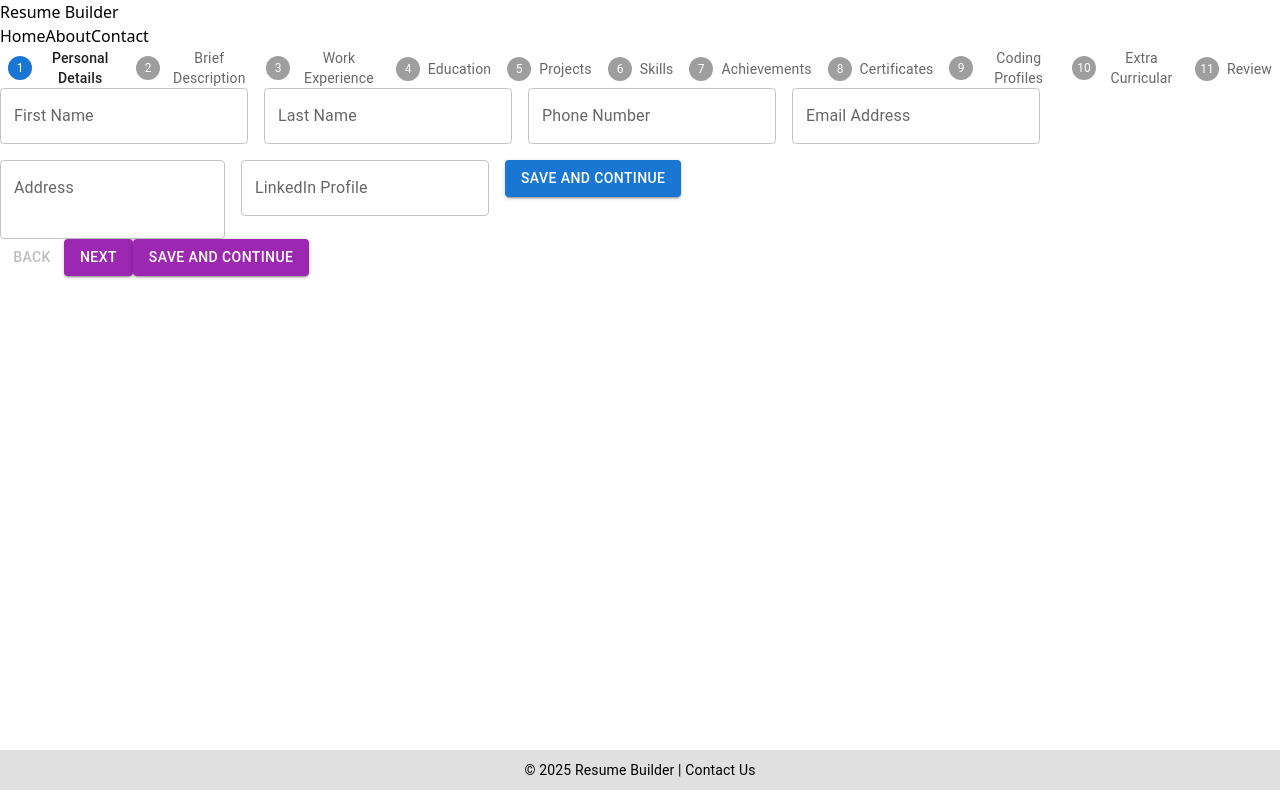
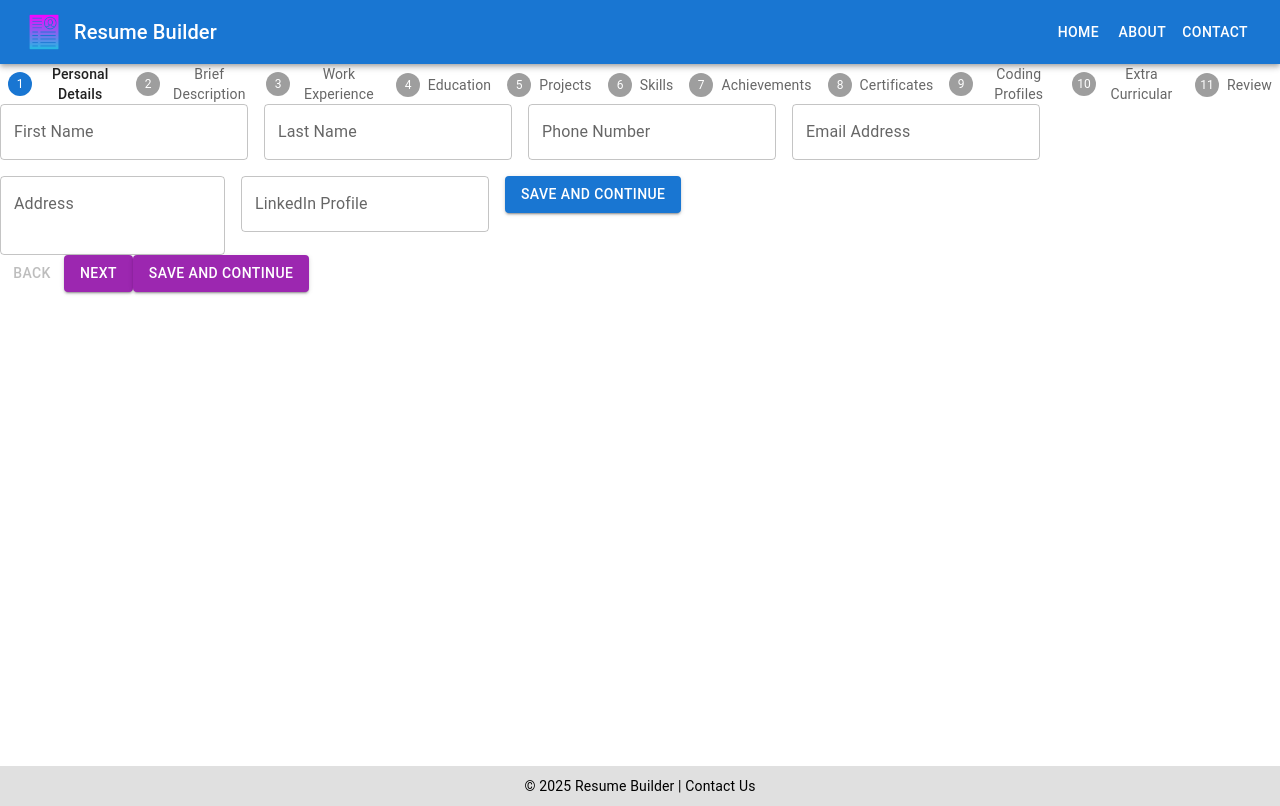
Before and after one commit to vishrut03/Resume-Builder, a React (Vite) app in the folder frontend/: page / in a window 1280 px wide. Built offline with nearby package versions, Linux system fonts and the light colour scheme.

Commit message:
Update Header.jsx
Header.jsx Updated using MUI and also also added image.

```diff
--- a/frontend/src/components/Header.jsx
+++ b/frontend/src/components/Header.jsx
@@ -1,14 +1,89 @@
-import React from 'react';
+import React, { useState } from "react"
+import {
+  AppBar,
+  Toolbar,
+  Typography,
+  Button,
+  IconButton,
+  Box,
+  Drawer,
+  List,
+  ListItem,
+  ListItemText,
+  ListItemButton,
+} from "@mui/material"
+import MenuIcon from "@mui/icons-material/Menu"
+import { styled } from "@mui/material/styles"
+
+const StyledAppBar = styled(AppBar)(({ theme }) => ({
+  backgroundColor: theme.palette.primary.main,
+}))
+
+const LogoImage = styled("img")({
+  height: "40px",
+  marginRight: "10px",
+})
+
+const DrawerList = styled(List)({
+  width: 250,
+})
 
 export default function Header() {
+  const [drawerOpen, setDrawerOpen] = useState(false)
+
+  const toggleDrawer = (open) => (event) => {
+    if (event.type === "keydown" && (event.key === "Tab" || event.key === "Shift")) {
+      return
+    }
+    setDrawerOpen(open)
+  }
+
+  const menuItems = ["Home", "About", "Contact"]
+
+  const list = () => (
+    <DrawerList role="presentation" onClick={toggleDrawer(false)} onKeyDown={toggleDrawer(false)}>
+      {menuItems.map((text) => (
+        <ListItem key={text} disablePadding>
+          <ListItemButton>
+            <ListItemText primary={text} />
+          </ListItemButton>
+        </ListItem>
+      ))}
+    </DrawerList>
+  )
+
   return (
-    <header className="flex items-center justify-between bg-blue-600 p-4 shadow-md">
-      <div className="text-white text-xl font-semibold">Resume Builder</div>
-      <div className="flex space-x-4">
-        <button className="text-white hover:text-gray-200">Home</button>
-        <button className="text-white hover:text-gray-200">About</button>
-        <button className="text-white hover:text-gray-200">Contact</button>
-      </div>
-    </header>
-  );
+    <>
+      <StyledAppBar position="static">
+        <Toolbar>
+          <IconButton
+            size="large"
+            edge="start"
+            color="inherit"
+            aria-label="menu"
+            onClick={toggleDrawer(true)}
+            sx={{ mr: 2, display: { sm: "none" } }}
+          >
+            <MenuIcon />
+          </IconButton>
+          <Box sx={{ display: "flex", alignItems: "center", flexGrow: 1 }}>
+            <LogoImage src='../favicon.png' alt="Logo" />
+            <Typography variant="h6" component="div">
+              Resume Builder
+            </Typography>
+          </Box>
+          <Box sx={{ display: { xs: "none", sm: "block" } }}>
+            {menuItems.map((item) => (
+              <Button key={item} color="inherit">
+                {item}
+              </Button>
+            ))}
+          </Box>
+        </Toolbar>
+      </StyledAppBar>
+      <Drawer anchor="left" open={drawerOpen} onClose={toggleDrawer(false)}>
+        {list()}
+      </Drawer>
+    </>
+  )
 }
```
